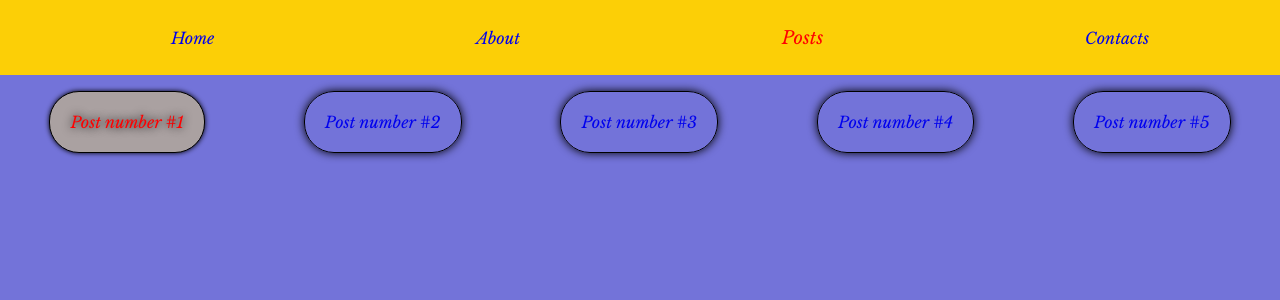
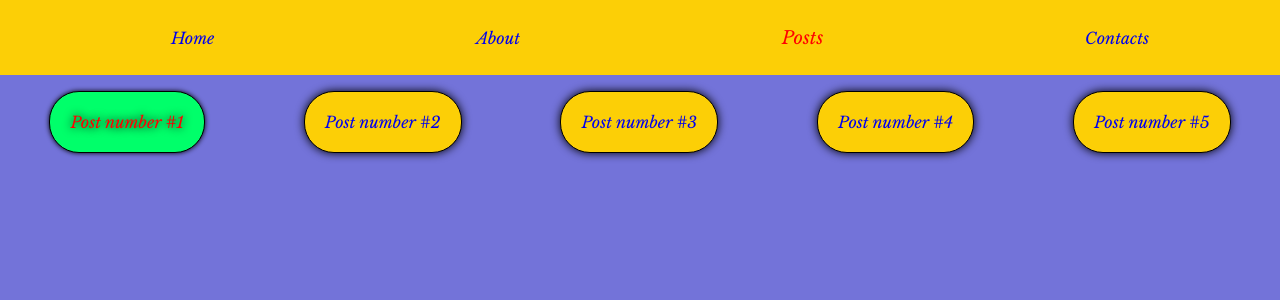
Before and after one commit to Erjankydyrov/router-example, a React (Create React App) app: page /posts in a window 1280 px wide. In both pictures the pointer is over the item 127 px from the left and 122 px from the top of the page. Shown: the top 300 px of the page. Built offline with nearby package versions, Linux system fonts and the light colour scheme.

Commit message:
corected colors

```diff
--- a/src/components/Posts/PostList/PostList.module.css
+++ b/src/components/Posts/PostList/PostList.module.css
@@ -5,6 +5,7 @@
 }
 .PostList li {
     padding: 20px;
+    background-color: rgb(252, 207, 6);;
     border: 1px solid black;
     border-radius: 30px;
     flex-wrap: wrap;
@@ -15,7 +16,7 @@
     text-decoration: none;
 }
 .PostList li:hover {
-    background-color: rgb(170, 161, 161);
+    background-color: rgb(0, 255, 106);
     box-shadow: 0 0 5px black;
 }
 .PostList li a:hover {
```
